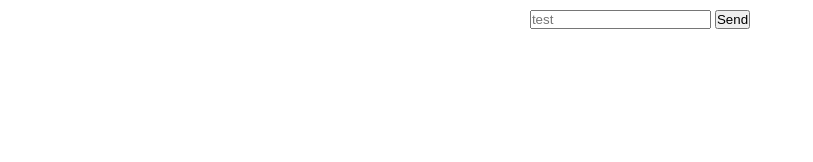
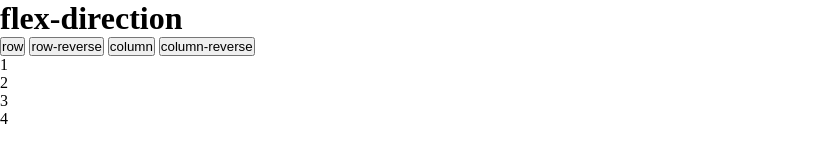
Before and after one commit to monctpik/Remember, a plain HTML site: page index.html in a window 1280 px wide. Shown: the whole page, without its empty margins (0-813 px from the left). Drawn offline with Linux system fonts and the light colour scheme.

Commit message:
add html flex

```diff
--- /dev/null
+++ b/assets/js/regular.js
@@ -0,0 +1 @@
+'use strict'
--- a/index.html
+++ b/index.html
@@ -14,13 +14,30 @@
 </head>
 
 <body>
-    <form action="" class="form" id="formId">
+    <div id="" class="wrapper">
+        <h1 class="flex-heading">flex-direction</h1>
+        <div >
+            <button class="flex-button" data-flex-direction="row">row</button>
+            <button class="flex-button" data-flex-direction="row-reverse">row-reverse</button>
+            <button class="flex-button" data-flex-direction="column">column</button>
+            <button class="flex-button" data-flex-direction="column-reverse">column-reverse</button>
+        </div>
+        <div id="container" class="container">
+            <div class="flex-child">1</div>
+            <div class="flex-child">2</div>
+            <div class="flex-child">3</div>
+            <div class="flex-child">4</div>
+        </div>
+
+
+
+    <!-- <form action="" class="form" id="formId">
         <input type="text" name="test" placeholder="test">
         <input type="submit" value="Send">
     </form>
     <div id="messages"></div>
 
-
+ -->
 
 
 
```
